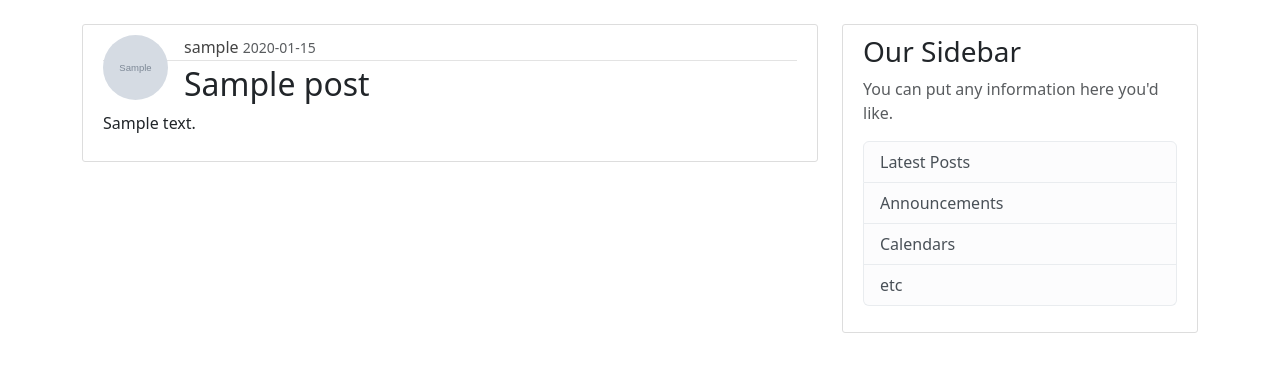
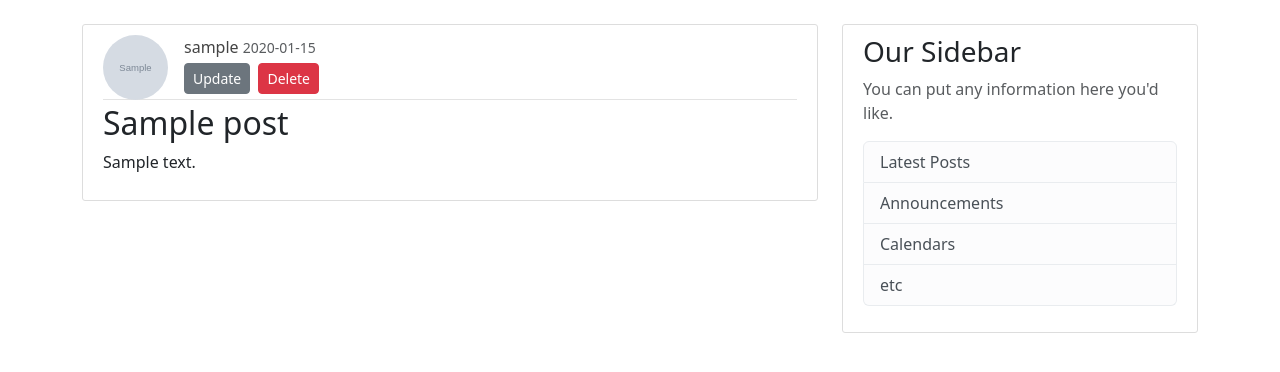
Before and after one commit to vlajksanyee/flask_web_app, a Flask app: page /post/1 in a window 1280 px wide. Shown: the part 56-428 px from the top of the page. Run offline with Flask 3, Linux system fonts and the light colour scheme; a user stored in the database is signed in; tables that the repository leaves empty hold one stand-in row (values such as "Sample post"); grey boxes marked "Sample" are stand-in pictures.

Commit message:
feat(post): implement deleting posts

```diff
--- a/flaskblog/routes.py
+++ b/flaskblog/routes.py
@@ -149,3 +149,19 @@ def update_post(post_id):
         form.content.data = post.content
 
     return render_template('create_post.html', title='Update post', form=form, legend='Update post')
+
+@app.route("/post/<int:post_id>/delete", methods=['POST'])
+@login_required
+def delete_post(post_id):
+    # Get post from database
+    post = Post.query.get_or_404(post_id)
+
+    # Check if author is current user
+    if post.author != current_user:
+        abort(403)
+
+    # Delete post from database
+    db.session.delete(post)
+    db.session.commit()
+    flash('Your post has been deleted!', 'success')
+    return redirect(url_for('home'))
--- a/flaskblog/templates/post.html
+++ b/flaskblog/templates/post.html
@@ -7,6 +7,12 @@
             <div class="article-metadata">
                 <a href="#" class="mr-2 article-author">{{ post.author.username }}</a>
                 <small class="text-muted">{{ post.date_posted.strftime('%Y-%m-%d') }}</small>
+                {% if post.author == current_user %}
+                    <div>
+                        <a href="{{ url_for('update_post', post_id=post.id) }}" class="btn btn-secondary btn-sm mt-1 mb-1">Update</a>
+                        <button class="btn btn-danger btn-sm m-1" data-bs-toggle="modal" data-bs-target="#deleteModal">Delete</button>
+                    </div>
+                {% endif %}
             </div>
 
             <h2 class="article-title">{{ post.title }}</h2>
@@ -14,4 +20,25 @@
 
         </div>
     </article>
+
+    <!-- Delete Modal -->
+    <div class="modal fade" id="deleteModal" tabindex="-1" aria-labelledby="deleteModalLabel" aria-hidden="true">
+        <div class="modal-dialog">
+            <div class="modal-content">
+
+                <div class="modal-header">
+                    <h1 class="modal-title fs-5" id="deleteModalLabel">Delete post?</h1>
+                    <button type="button" class="btn-close" data-bs-dismiss="modal" aria-label="Close"></button>
+                </div>
+
+                <div class="modal-footer">
+                    <button type="button" class="btn btn-secondary" data-bs-dismiss="modal">Close</button>
+                    <form action="{{ url_for('delete_post', post_id=post.id) }}" method="POST">
+                        <input class="btn btn-danger" type="submit" value="Delete">
+                    </form>
+                </div>
+
+            </div>
+        </div>
+    </div>
 {% endblock content %}
```
